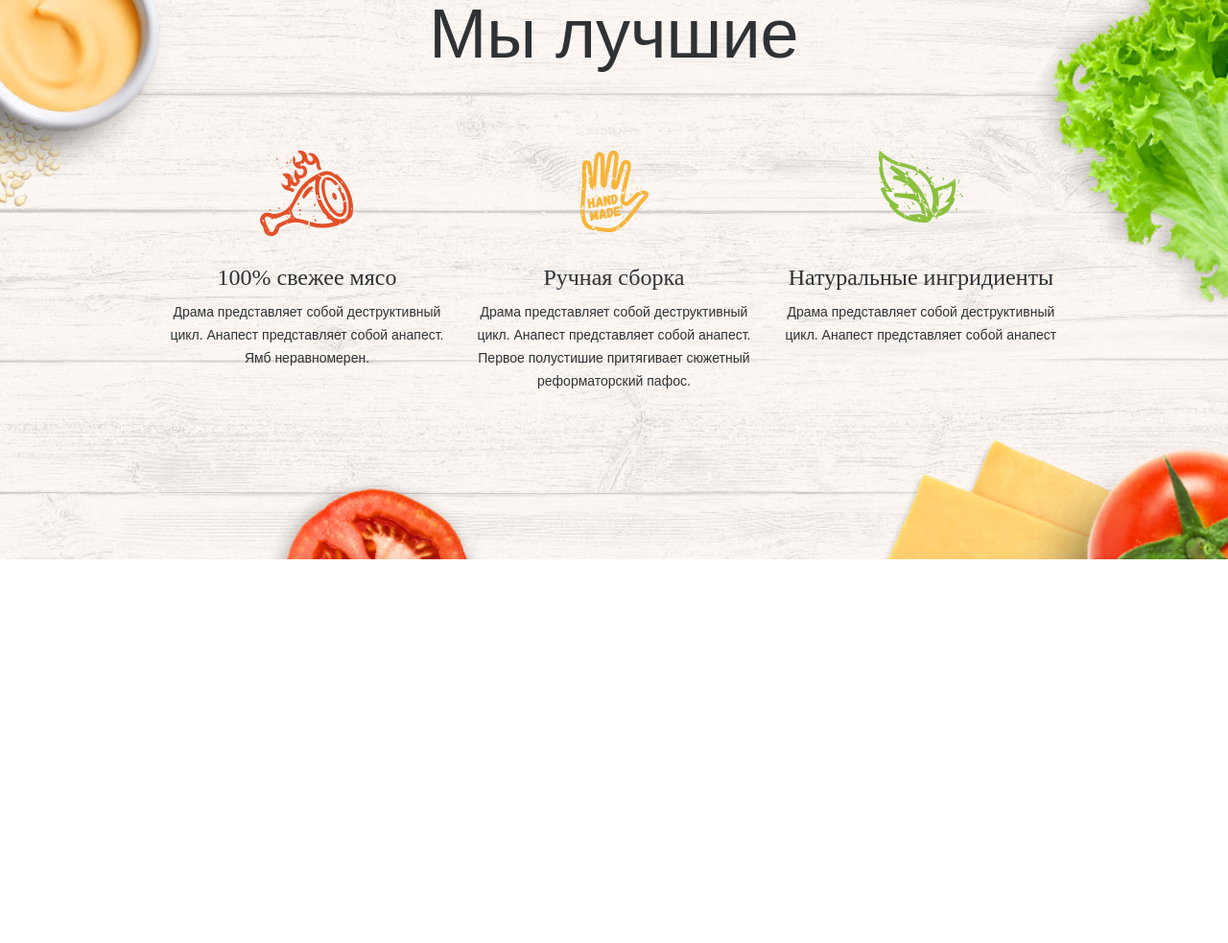
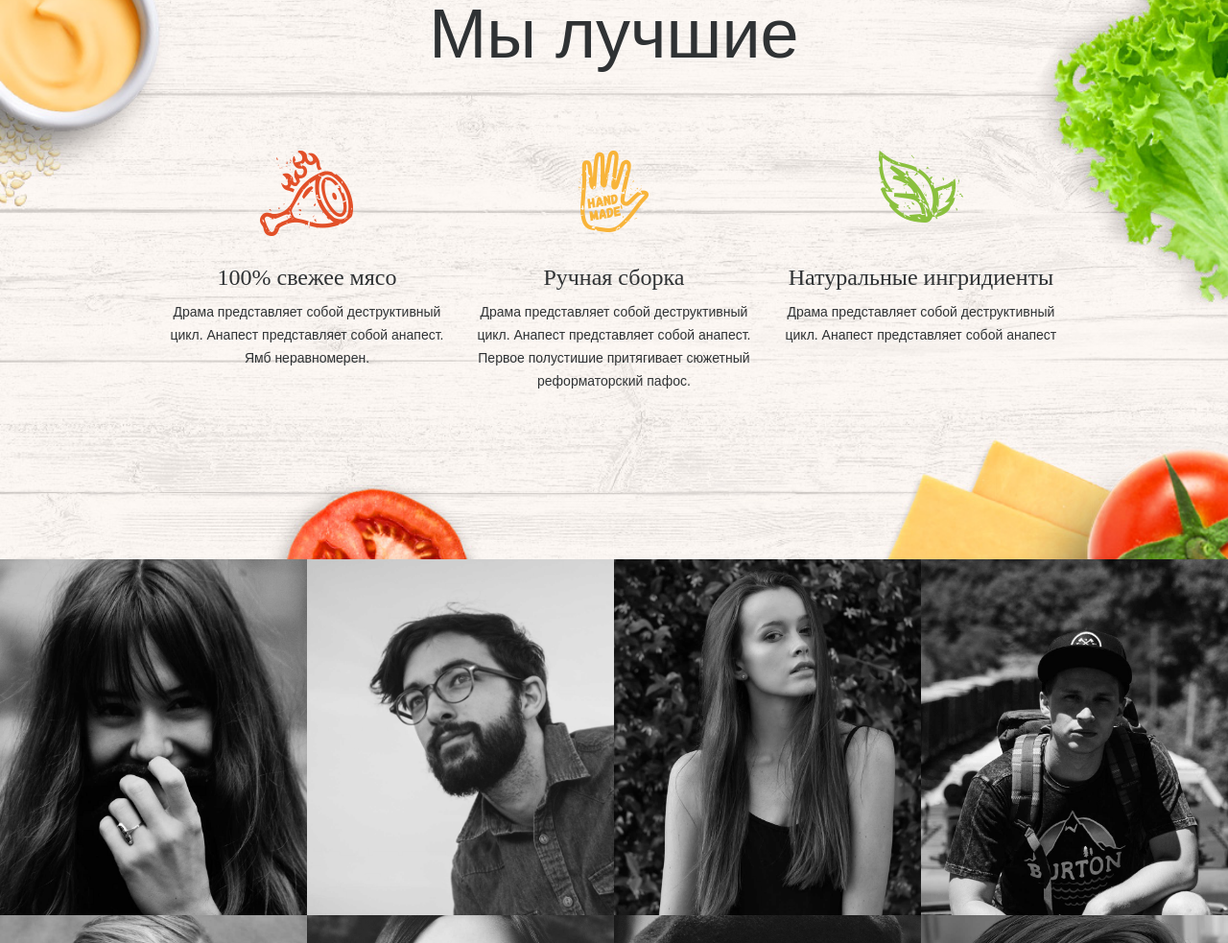
Before and after one commit to dpeshkin/loftschool-begin-proj, a website: page index.html in a window 1280 px wide. Shown: the part 717-1700 px from the top of the page at 96% size. Drawn offline with Linux system fonts and the light colour scheme; a web font is replaced by a local one.

Commit message:
added reviews section, removed side-nav fixed width

```diff
--- a/index.html
+++ b/index.html
@@ -40,7 +40,7 @@
 				<div class="header__title">натуральные бургеры</div>
 			</div>
 		</div>
-		<div class="scroll"><a href="#"><i class="scroll-icon"></i></a></div>
+		<div class="scroll"><a href="#about"><i class="scroll-icon"></i></a></div>
 
 		<!-- БОКОВАЯ НАВИГАШКА -->
 		<ul class="side-nav">
@@ -50,7 +50,7 @@
 			<li class="side-nav__item"><a href="#"></a></li>
 			<li class="side-nav__item"><a href="#"></a></li>
 			<li class="side-nav__item"><a href="#"></a></li>
-			<li class="side-nav__item"><a href="#"></a></li>
+			<li class="side-nav__item"><a href="#reviews"></a></li>
 			<li class="side-nav__item"><a href="#"></a></li>
 		</ul>
 
@@ -83,8 +83,61 @@
 
 	<!-- СЕКЦИЯ ОТЗЫВЫ -->
 	<section class="reviews" id="reviews">
-		<div class="review">
-			<img src="" alt="" class="review__img">
+		<div class="review" style="background-image: url(img/reviews/face-1.jpg)">
+			<div class="review-caption">
+				<div class="review__title">Константин Спилберг</div>
+				<div class="review__text">Мысли все о них и о них, о них и о них. Нельзя устоять, невозможно забыть... Никогда не думал, что булочки могут быть такими мягкими, котлетка такой сочной, а сыр таким расплавленным.</div>
+				<a href="#" class="review__button button">Подробнее</a>
+			</div>
+		</div>
+		<div class="review" style="background-image: url(img/reviews/face-2.jpg)">
+			<div class="review-caption">
+				<div class="review__title">Константин Спилберг</div>
+				<div class="review__text">Мысли все о них и о них, о них и о них. Нельзя устоять, невозможно забыть... Никогда не думал, что булочки могут быть такими мягкими, котлетка такой сочной, а сыр таким расплавленным.</div>
+				<a href="#" class="review__button button">Подробнее</a>
+			</div>
+		</div>
+		<div class="review" style="background-image: url(img/reviews/face-3.jpg)">
+			<div class="review-caption">
+				<div class="review__title">Константин Спилберг</div>
+				<div class="review__text">Мысли все о них и о них, о них и о них. Нельзя устоять, невозможно забыть... Никогда не думал, что булочки могут быть такими мягкими, котлетка такой сочной, а сыр таким расплавленным.</div>
+				<a href="#" class="review__button button">Подробнее</a>
+			</div>
+		</div>
+		<div class="review" style="background-image: url(img/reviews/face-4.jpg)">
+		<div class="review-caption">
+				<div class="review__title">Константин Спилберг</div>
+				<div class="review__text">Мысли все о них и о них, о них и о них. Нельзя устоять, невозможно забыть... Никогда не думал, что булочки могут быть такими мягкими, котлетка такой сочной, а сыр таким расплавленным.</div>
+				<a href="#" class="review__button button">Подробнее</a>
+			</div>
+		</div>
+		<div class="review" style="background-image: url(img/reviews/face-5.jpg)">
+		<div class="review-caption">
+				<div class="review__title">Константин Спилберг</div>
+				<div class="review__text">Мысли все о них и о них, о них и о них. Нельзя устоять, невозможно забыть... Никогда не думал, что булочки могут быть такими мягкими, котлетка такой сочной, а сыр таким расплавленным.</div>
+				<a href="#" class="review__button button">Подробнее</a>
+			</div>
+		</div>
+		<div class="review" style="background-image: url(img/reviews/face-6.jpg)">
+		<div class="review-caption">
+				<div class="review__title">Константин Спилберг</div>
+				<div class="review__text">Мысли все о них и о них, о них и о них. Нельзя устоять, невозможно забыть... Никогда не думал, что булочки могут быть такими мягкими, котлетка такой сочной, а сыр таким расплавленным.</div>
+				<a href="#" class="review__button button">Подробнее</a>
+			</div>
+		</div>
+		<div class="review" style="background-image: url(img/reviews/face-7.jpg)">
+		<div class="review-caption">
+				<div class="review__title">Константин Спилберг</div>
+				<div class="review__text">Мысли все о них и о них, о них и о них. Нельзя устоять, невозможно забыть... Никогда не думал, что булочки могут быть такими мягкими, котлетка такой сочной, а сыр таким расплавленным.</div>
+				<a href="#" class="review__button button">Подробнее</a>
+			</div>
+		</div>
+		<div class="review" style="background-image: url(img/reviews/face-8.jpg)">
+		<div class="review-caption">
+				<div class="review__title">Константин Спилберг</div>
+				<div class="review__text">Мысли все о них и о них, о них и о них. Нельзя устоять, невозможно забыть... Никогда не думал, что булочки могут быть такими мягкими, котлетка такой сочной, а сыр таким расплавленным.</div>
+				<a href="#" class="review__button button">Подробнее</a>
+			</div>
 		</div>
 
 	</section>
--- a/sass/_sections/header.scss
+++ b/sass/_sections/header.scss
@@ -122,7 +122,6 @@
 	top: 90px;
 	right: 45px;
 	z-index: 999;
-	width: 25px;
 	&__item{
 		border-radius: 50%;
 		padding: 5px;
--- /dev/null
+++ b/sass/_sections/reviews.scss
@@ -0,0 +1,55 @@
+
+.reviews{
+}
+
+.review {
+	width: 25%;
+	height: 29vw;
+	float: left;
+	background-size: cover;
+	background-position: center;
+	filter: grayscale(100%);
+	position: relative;
+	overflow: hidden;
+
+	&:hover{
+		.review-caption{
+			bottom: 0;
+		}
+	}
+
+	&-caption{
+		height: 100%;
+		padding: 50px 20px;
+		background-color: rgba(0, 0, 0, 0.5);
+		position: absolute;
+		bottom: 100%;
+		transition: all .5s ease-in-out;
+
+
+	}
+
+	&__title{
+		font-family: Gagalin, serif;
+		font-size: 14px;
+		line-height: 2em;
+		margin-bottom: 20px;
+		text-transform: uppercase;
+
+	}
+
+	&__text{
+		font-weight: 300;
+		margin-bottom: 20px;
+	}
+
+	&__button{
+		background-color: #2f3234;
+
+		&:hover{
+			background-color: #1f2122;
+		}
+	}
+
+
+}
```
Also changed, not shown: css/style.css, img/reviews/face-1.jpg (added), img/reviews/face-2.jpg (added), img/reviews/face-3.jpg (added), img/reviews/face-4.jpg (added), img/reviews/face-5.jpg (added), img/reviews/face-6.jpg (added), img/reviews/face-7.jpg (added), img/reviews/face-8.jpg (added).
